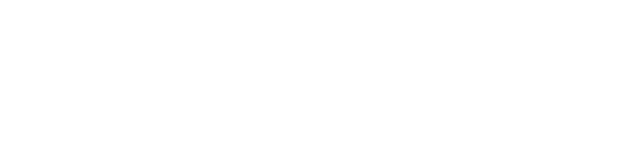
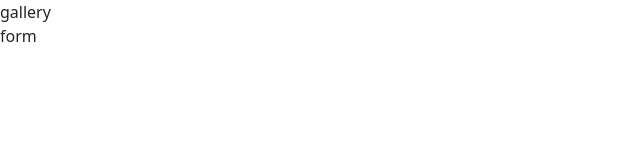
Before and after one commit to Mukuta0Pusmenski/goit-js-hw-09, a website: page src/public/index.html in a window 1280 px wide. Shown: the whole page, without its empty margins (0-640 px from the left). Drawn offline with Linux system fonts and the light colour scheme; files that its build step writes are made by us from their sources; files whose address does not match are found by name.

Commit message:
Update index.html

```diff
--- a/src/public/index.html
+++ b/src/public/index.html
@@ -8,7 +8,12 @@
     <link rel="stylesheet" href="./css/styles.css" />
   </head>
   <body>
-
+    <nav>
+      <ul>
+      <li><a href=""></a>gallery</li>
+      <li><a href=""></a>form</li>
+      </ul>
+    </nav>
     <script type="module" src="./main.js"></script>
   </body>
 </html>
```
